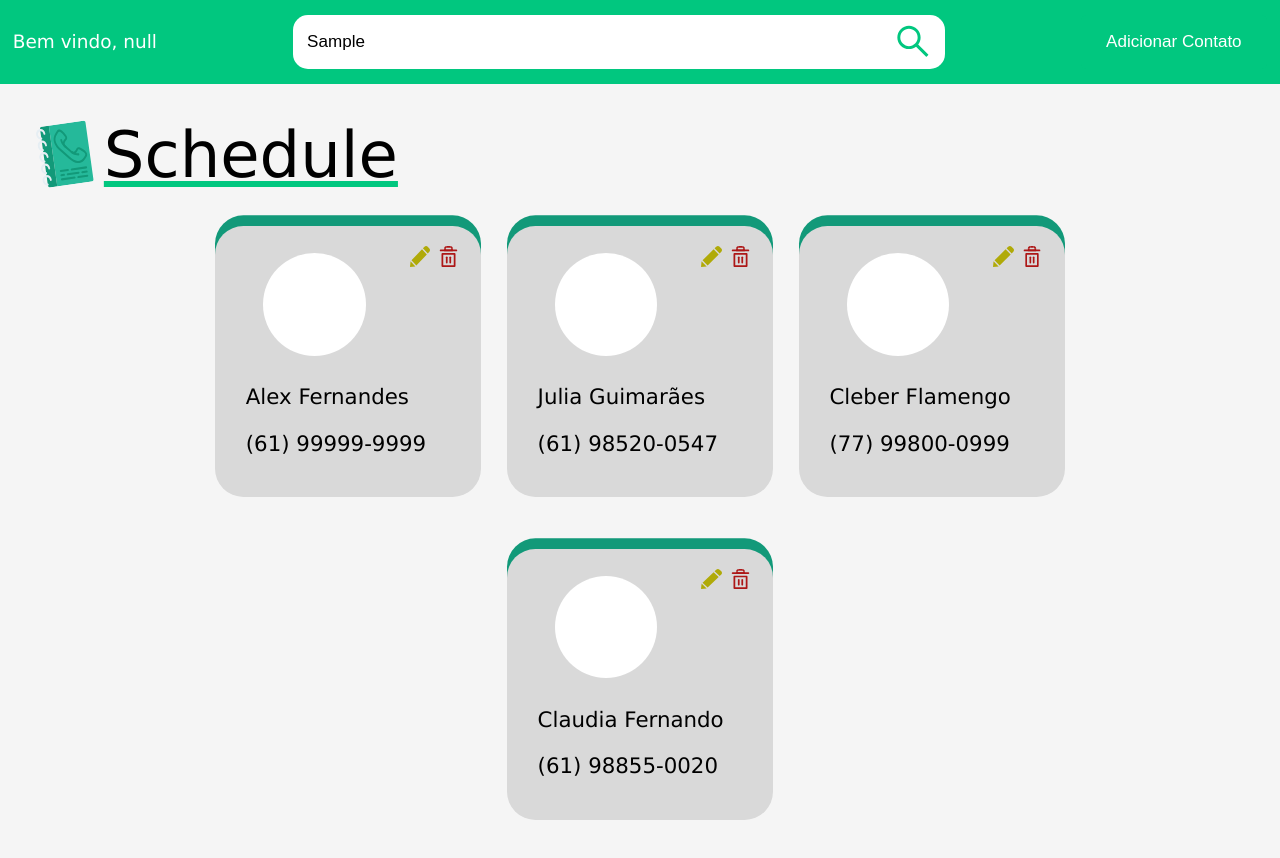
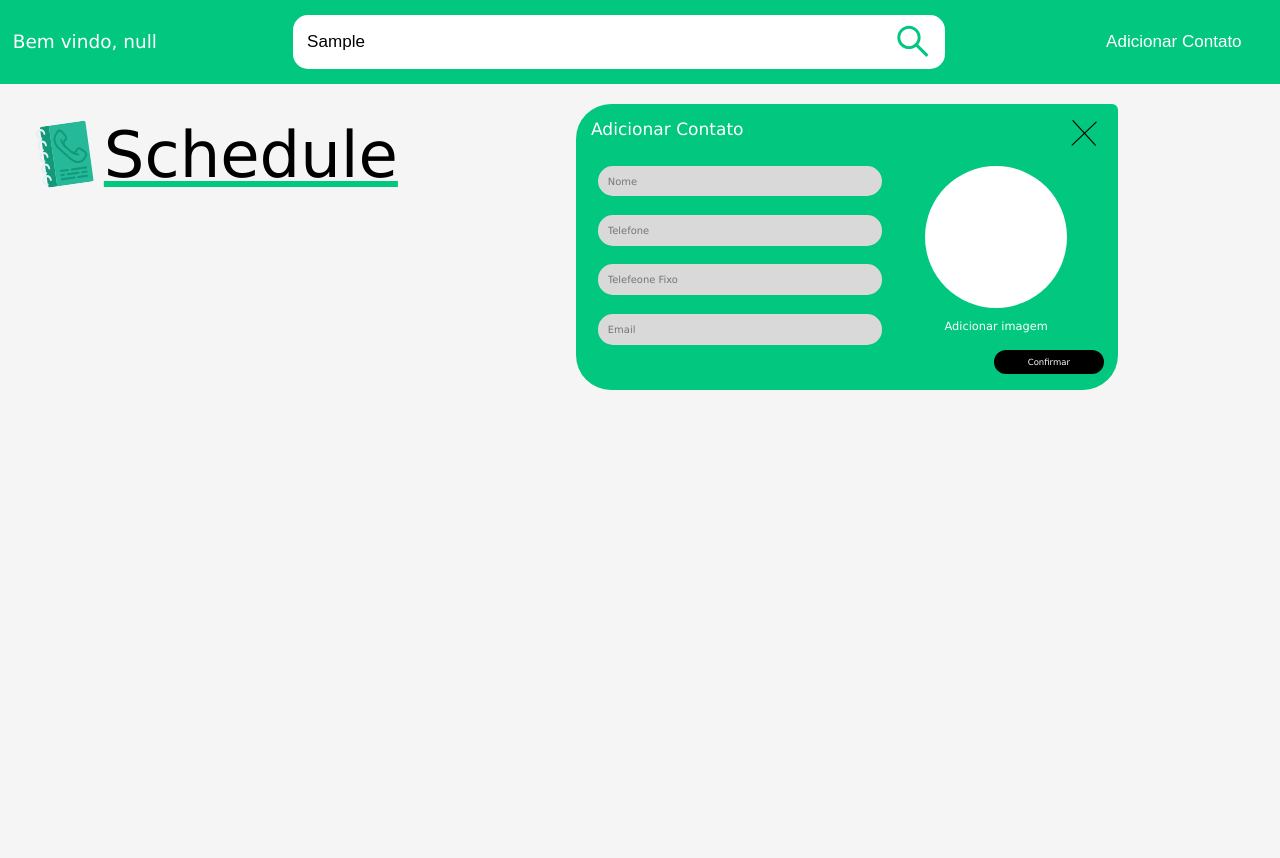
Before and after one commit to DanielRogs/Frontend_Schedule, a React (Create React App) app: page / in a window 1280 px wide. Both pictures are taken after typing "Sample" into the empty fields and a click on the button "Adicionar Contato". Shown: the top 858 px of the page. After the commit the page ends 800 px from the top, so only its background shows below. Built offline with nearby package versions, Linux system fonts and the light colour scheme.

Commit message:
Finalização de componente e funcionamento do Modal

```diff
--- a/src/components/HeadContactPage/index.tsx
+++ b/src/components/HeadContactPage/index.tsx
@@ -5,17 +5,21 @@ import { AiOutlineSearch } from "react-icons/ai"
 import { ButtonResponsivo } from "../Button/styles";
 
 
+
 interface State {
     search: string;
 }
 
-class HeaderContactPage extends React.Component<{},State> {
+interface Props {
+    setVisible: (visible: boolean) => void
+}
+
+class HeaderContactPage extends React.Component<Props,State> {
 
     constructor(Props:any){
         super(Props)
         this.state = {search:""}
     }
-
 
     render(): React.ReactNode {
         return (
@@ -40,6 +44,7 @@ class HeaderContactPage extends React.Component<{},State> {
                             </Pesquisa>
 
                             <ButtonResponsivo
+                                onClick={() => this.props.setVisible(true)}
                                 color="#01C77F"
                                 Tletra={1.2}
                                 padding={1.5}>
--- /dev/null
+++ b/src/components/Modal/index.tsx
@@ -0,0 +1,118 @@
+import React from "react";
+import { Submit } from "../Button/styles";
+import {
+        Div,
+        HeadDiv,
+        Tittle,
+        UserDiv,
+        NomeInput,
+        TelefoneInput,
+        TelefoneFixo,
+        EmailInput,
+        UserDiv2,
+        Img,
+        Img1,
+        Button,
+        SubDiv,
+        ButtonSub
+        } from './styled';
+import Perfil from '../../assets/Image/PerfilElipse.svg'
+import Close from '../../assets/Image/x.svg'
+
+interface State {
+    nome: string;
+    telefone: string;
+    telefonefixo: string;
+    email: string;
+}
+
+interface Props {
+    modalIsVisible: boolean
+    setVisible: (visible: boolean) => void
+}
+
+class Modal extends React.Component<Props, State>{
+    constructor(Props: any) {
+        super(Props)
+        this.handleClick = this.handleClick.bind(this);
+        this.state = { nome: '', telefone: '', telefonefixo: '', email: '' }
+    }
+
+
+    handleClick() {
+        this.props.setVisible(false)
+      }
+
+
+    render(): React.ReactNode {
+        return (
+
+            <>
+
+                {this.props.modalIsVisible ? (
+                    <Div>
+
+                        <HeadDiv>
+                            <Tittle>Adicionar Contato</Tittle>
+
+                            <button onClick={this.handleClick}>
+                                <Img1 src={Close} />
+                            </button>
+
+                        </HeadDiv>
+
+                        <SubDiv>
+
+                            <UserDiv>
+                                <NomeInput
+                                    placeholder="Nome"
+                                    onChange={(e: React.ChangeEvent<HTMLInputElement>) => { this.setState({ nome: e.target.value }) }}
+                                />
+
+                                <TelefoneInput
+                                    placeholder="Telefone"
+                                    onChange={(e: React.ChangeEvent<HTMLInputElement>) => { this.setState({ telefone: e.target.value }) }}
+                                />
+
+                                <TelefoneFixo
+                                    placeholder="Telefeone Fixo"
+                                    onChange={(e: React.ChangeEvent<HTMLInputElement>) => { this.setState({ telefonefixo: e.target.value }) }}
+                                />
+
+                                <EmailInput
+                                    placeholder="Email"
+                                    onChange={(e: React.ChangeEvent<HTMLInputElement>) => { this.setState({ email: e.target.value }) }}
+                                />
+
+                            </UserDiv>
+
+                            <UserDiv2>
+                                <div>
+                                    <Img src={Perfil}/>
+                                </div>
+                                <div>
+                                    <ButtonSub>Adicionar imagem</ButtonSub>
+                                </div>
+                                <div className="confirmButtom">
+                                    <Button onClick={this.handleClick}>Confirmar</Button>
+                                </div>
+                            </UserDiv2>
+
+                        </SubDiv>
+
+
+                    </Div>
+                ) :
+                    null
+                }
+
+
+            </>
+
+        )
+    }
+
+
+}
+
+export default Modal;
--- /dev/null
+++ b/src/components/Modal/styled.ts
@@ -0,0 +1,207 @@
+import styled from "styled-components";
+
+export const Div = styled.div`
+    display: flex;
+    flex-direction: column;
+    background-color: #01C77F;
+    width: 40vw;
+    height: 20vw;
+    padding: 15px;
+    gap: 6%;
+    position: relative;
+    border-radius: 35px 6px 35px 35px;
+`
+
+export const HeadDiv = styled.div`
+    display: flex;
+    flex-direction: row;
+    justify-content: space-between;
+
+    button{
+        background: none;
+        border: none;
+    }
+`
+
+export const SubDiv = styled.div`
+    display: flex;
+    flex-direction: row;
+    justify-content: space-around;
+`
+
+export const Tittle = styled.p`
+    margin: 0;
+    font-size: 1.2em;
+    color: white;
+
+
+    @media (max-width: 767px) {
+        font-size: 1em;
+    }
+`
+
+export const UserDiv = styled.div`
+    width: 20em;
+    display: flex;
+    flex-direction: column;
+    gap: 1.3em;
+`
+
+export const NomeInput = styled.input`
+    @import url('https://fonts.googleapis.com/css2?family=Oxygen&display=swap');
+    font-family: 'Oxygen', Century Gothic, Verdana;
+    background: #D9D9D9;;
+    border-radius: 15px;
+    padding: 1em;
+    border: none;
+    color: black;
+    cursor: pointer;
+    transition: 0.25s;
+    font-size: 0.7em;
+
+    &:focus{
+        background: #129979;
+        color: white;
+    }
+`
+
+export const TelefoneInput = styled.input`
+    @import url('https://fonts.googleapis.com/css2?family=Oxygen&display=swap');
+    font-family: 'Oxygen', Century Gothic, Verdana;
+    background: #D9D9D9;;
+    border-radius: 15px;
+    padding: 1em;
+    border: none;
+    color: black;
+    cursor: pointer;
+    transition: 0.25s;
+    font-size: 0.7em;
+
+    &:focus{
+        background: #129979;
+        color: white;
+    }
+`
+
+export const TelefoneFixo = styled.input`
+    @import url('https://fonts.googleapis.com/css2?family=Oxygen&display=swap');
+        font-family: 'Oxygen', Century Gothic, Verdana;
+        background: #D9D9D9;;
+        border-radius: 15px;
+        padding: 1em;
+        border: none;
+        color: black;
+        cursor: pointer;
+        transition: 0.25s;
+        font-size: 0.7em;
+
+        &:focus{
+            background: #129979;
+            color: white;
+        }
+`
+
+export const EmailInput = styled.input`
+    @import url('https://fonts.googleapis.com/css2?family=Oxygen&display=swap');
+        font-family: 'Oxygen', Century Gothic, Verdana;
+        background: #D9D9D9;;
+        border-radius: 15px;
+        padding: 1em;
+        border: none;
+        color: black;
+        cursor: pointer;
+        transition: 0.25s;
+        font-size: 0.7em;
+
+        &:focus{
+            background: #129979;
+            color: white;
+        }
+`
+
+export const UserDiv2 = styled.div`
+    width: 200px;
+    display: flex;
+    flex-direction: column;
+    align-items: center;
+    gap: 0.1em;
+
+    .confirmButtom{
+        align: right;
+    }
+`
+
+export const Img = styled.img`
+    height: 10em;
+    width: auto;
+    transition: 0.25s;
+
+    @media (max-width: 767px) {
+        height: 8em;
+    }
+
+    @media (max-width: 321px) {
+        height: 4em;
+    }
+`
+
+export const Img1 = styled.img`
+    height: 2em;
+    width: auto;
+    cursor: pointer;
+`
+
+export const ButtonSub = styled.button`
+    @import url('https://fonts.googleapis.com/css2?family=Oxygen&display=swap');
+    font-family: 'Oxygen', Century Gothic, Verdana;
+    padding: 7px 2em 7px 2em;
+    color: white;
+    background: #01C77F;;
+    border-radius: 30px;
+    border: none;
+    cursor: pointer;
+    font-size: 0.8em;
+    transition: 0.25s;
+
+    &:hover{
+        background: #129979;
+        color: white;
+    }
+`
+
+export const Button = styled.button`
+    @import url('https://fonts.googleapis.com/css2?family=Oxygen&display=swap');
+    font-family: 'Oxygen', Century Gothic, Verdana;
+    padding: 7px 4em 7px 4em;
+    color: white;
+    background: black;
+    border-radius: 30px;
+    border: none;
+    cursor: pointer;
+    font-size: 0.6em;
+    transition: 0.25s;
+    position: absolute;
+    margin-left: -0.5vw;
+    margin-top: 2.5vh;
+    widht: 100%;
+
+    &:hover{
+        background: #129979;
+        color: white;
+    }
+
+    @media (max-width: 1286px){
+        margin-top: 1vh;
+        margin-left: -0.2vw;
+    }
+
+    @media (max-width: 725px){
+        margin-top: 0.5vh;
+        margin-left: 1vw;
+    }
+
+    @media (max-width: 563px){
+        margin-top: 0vh;
+        margin-left: 3vw;
+    }
+`
--- a/src/pages/ContactPage/index.tsx
+++ b/src/pages/ContactPage/index.tsx
@@ -5,9 +5,12 @@ import { Link } from 'react-router-dom';
 import {
     DivTitle,
     H2,
-    DivContacts
+    DivContacts,
+    DivModal,
 } from './styled'
 import MainCard from "../../components/MainCard";
+import Modal from "../../components/Modal";
+
 
 
 interface Contact {
@@ -20,6 +23,7 @@ interface Contact {
 }
 interface State {
     contacts: Array<Contact>
+    modalIsVisible: boolean
 }
 
 
@@ -29,15 +33,11 @@ interface State {
 class ContactPage extends React.Component<{}, State>{
     constructor(Props: any) {
         super(Props)
-        this.state = {
-            contacts:
-                [
-                    { id: '1', name: "Alex", lastname: "Fernandes", phone: "61999999999", email: "alex@gmail.com" },
-                    { id: '2', name: "Julia", lastname: "Guimarães", phone: "61985200547", email: "jujudopix@hotmail.com" },
-                    { id: '3asd21', name: "Cleber", lastname: "Flamengo", phone: "779980009999", email: "clebinhoplays@gmail.com" },
-                    { id: 'a122ds21%%$', name: "Claudia", lastname: "Fernando", phone: "61988550020", email: "pepeenenem100@orkut.com" }
-                ]
-        }
+        this.state = {modalIsVisible: false, contacts: []}
+    }
+
+    setModalVisible (visible: boolean) {
+        this.setState({modalIsVisible : visible})
     }
 
     RenderContacts(contacts: Array<Contact>) {
@@ -62,7 +62,12 @@ class ContactPage extends React.Component<{}, State>{
     render(): React.ReactNode {
         return (
             <>
-                <HeaderContactPage />
+                <HeaderContactPage setVisible={this.setModalVisible.bind(this)}/>
+
+                <DivModal>
+                    <Modal modalIsVisible={this.state.modalIsVisible} setVisible={this.setModalVisible.bind(this)}/>
+                </DivModal>
+
                 <DivTitle>
                     <img src={Logo} alt="Logo Schedule" />
                     <H2>Schedule</H2>
--- a/src/pages/ContactPage/styled.ts
+++ b/src/pages/ContactPage/styled.ts
@@ -1,3 +1,4 @@
+
 import styled from "styled-components";
 
 
@@ -34,5 +35,14 @@ export const DivContacts = styled.div`
     width: 80vw;
     margin: 0 auto;
 
+`
 
+export const DivModal = styled.div`
+    align: center;
+    margin-top: 20px;
+    display: flex;
+    margin-left: 45vw;
+    justify-content: center;
+    position: absolute;
+    z-index: 10;
 `
```
Also changed, not shown: src/assets/Image/x.svg (added).
